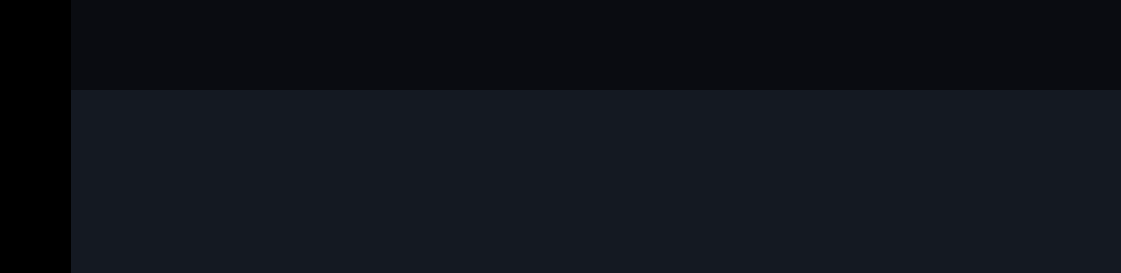
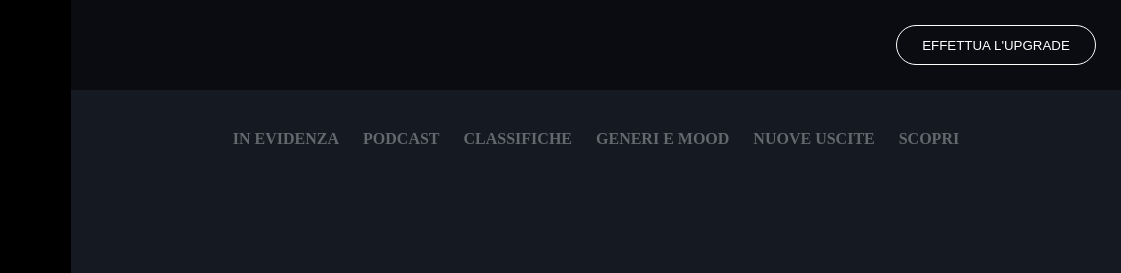
Before and after one commit to vinzartitect/html-css-spotifyweb, a plain HTML site: page index.html in a window 1280 px wide. Shown: the top 273 px of the page, 159-1280 px from the left. Drawn offline with Linux system fonts and the light colour scheme.

Commit message:
creazione barra fix e menu main

```diff
--- a/asset/css/style.css
+++ b/asset/css/style.css
@@ -109,6 +109,77 @@ main {
 
 
 
+/* barra in alto fixata */
+.fix-upgrade {
+    position: fixed;
+    top: 0;
+    right: 0;
+    z-index: 2;
+    width: calc(100vw - 230px);
+    height: 90px;
+    background-color: rgba(0, 0, 0, 0.5);
+}
+
+.upgrade {
+    width: 200px;
+    height: 40px;
+    border: 1px solid #fff;
+    border-radius: 20px;
+    text-align: center;
+    line-height: 40px;
+    color: #fff;
+    text-transform: uppercase;
+    position: absolute;
+    top: 25px;
+    right: 25px;
+    background-color: transparent;
+}
+
+.upgrade:hover {
+    transform: scale(1.1);
+}
+
+
+
+
+
+/* main centrale con gli album */
+
+/* lista menu in alto */
+.bar-nav {
+    margin-top: 120px;
+}
+
+.bar-nav ul {
+    text-align: center;
+}
+
+.bar-nav li {
+    display:inline-block;
+    text-transform: uppercase;
+    font-weight: bold;
+    margin: 10px;
+    position: relative;
+}
+
+.bar-nav li > a {
+    color: #64676D;
+    text-decoration: none;
+}
+
+.bar-nav a::after {
+    content: "";
+    height: 2px;
+    width: 100%;
+    background-color: yellow;
+    position: absolute;
+    bottom: -8px;
+    display: none;
+}
+
+.bar-nav a:hover::after {
+    display: block;
+}
 
 
 
@@ -130,15 +201,7 @@ main {
     width: calc(100vw - 230px);
     height: calc(100vh - 90px);
     background-color: #141922;
-}
-
-.fix-upgrade {
-    position: fixed;
-    top: 0;
-    right: 0;
-    width: calc(100vw - 230px);
-    height: 90px;
-    background-color: rgba(0, 0, 0, 0.5);
+    overflow-y: auto;
 }
 
 footer {
--- a/index.html
+++ b/index.html
@@ -75,13 +75,27 @@
 
            </div>
 
+           <!-- barra in alto fixata -->
+           <div class="fix-upgrade">
+              <button class="upgrade">
+                   effettua l'upgrade
+              </button>
+           </div>
+
            <!-- main centrale con gli album -->
            <div class="main-album">
 
-           </div>
-
-           <!-- barra in alto fixata -->
-           <div class="fix-upgrade">
+                <!-- lista menu in alto -->
+                <div class="bar-nav">
+                    <ul>
+                      <li><a href="#">in evidenza</a></li>
+                      <li><a href="#">podcast</a></li>
+                      <li><a href="#">classifiche</a></li>
+                      <li><a href="#">generi e mood</a></li>
+                      <li><a href="#">nuove uscite</a></li>
+                      <li><a href="#">scopri</a></li>
+                    </ul>
+                  </div>
 
            </div>
 
```
